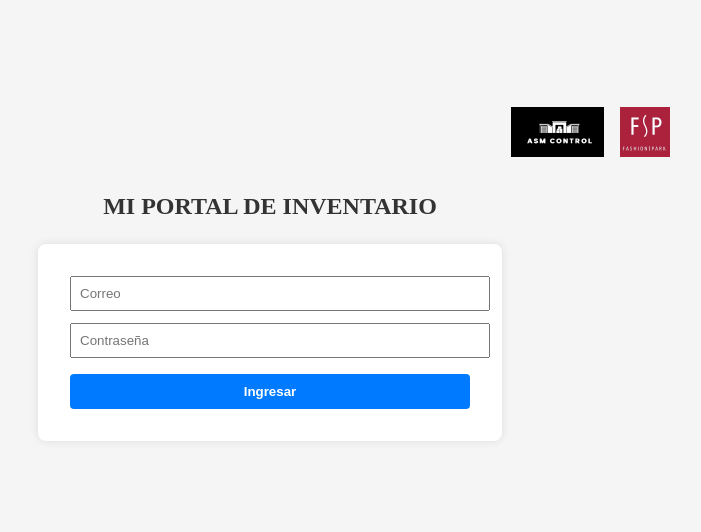
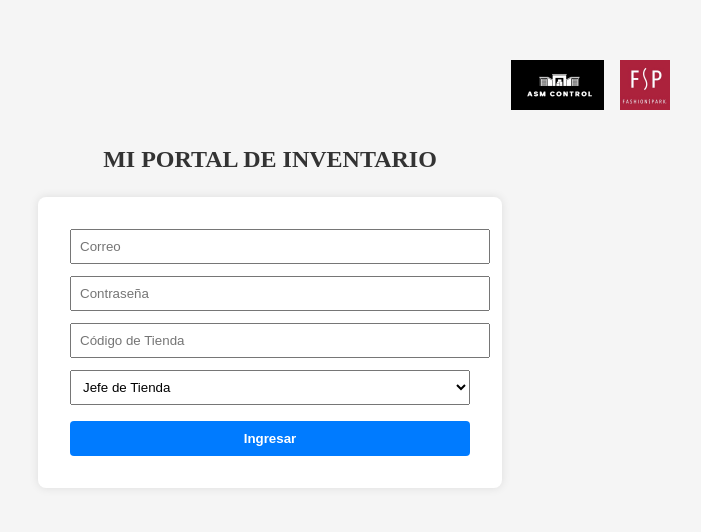
Before and after one commit to asmcontrol/CHECKLIST-PORTAL-FULL, a Next.js app: page /login in a window 1280 px wide. Shown: the part 166-698 px from the top of the page, without its empty margins (370-1071 px from the left). Built offline with nearby package versions, Linux system fonts and the light colour scheme.

Commit message:
Actualización

```diff
--- a/pages/login.tsx
+++ b/pages/login.tsx
@@ -1,46 +1,46 @@
 import { useState } from 'react';
 import { useRouter } from 'next/router';
 import { signInWithEmailAndPassword } from 'firebase/auth';
-import { doc, getDoc } from 'firebase/firestore';
-import { auth, db } from '../firebase/firebaseConfig';
+import { auth } from '../firebase/firebaseConfig';
 
 export default function LoginPage() {
   const router = useRouter();
   const [correo, setCorreo] = useState('');
   const [clave, setClave] = useState('');
+  const [tienda, setTienda] = useState('');
+  const [rol, setRol] = useState<'jefe_tienda' | 'empresa_inventario' | 'auditor'>('jefe_tienda');
   const [error, setError] = useState('');
 
   const handleLogin = async () => {
     try {
-      const userCredential = await signInWithEmailAndPassword(auth, correo, clave);
-      const user = userCredential.user;
-
-      const docRef = doc(db, 'users', user.uid);
-      const docSnap = await getDoc(docRef);
-
-      if (!docSnap.exists()) {
-        setError('Tu cuenta no tiene datos asignados. Contacta al administrador.');
-        return;
-      }
-
-      const { rol, tienda } = docSnap.data();
-
-      if (!rol || !tienda) {
-        setError('Tu cuenta no tiene rol o tienda asignada.');
-        return;
-      }
-
-      // Redirige usando el código de tienda exacto que necesitas en checklist
+      await signInWithEmailAndPassword(auth, correo, clave);
       router.push(`/portal/${tienda}?rol=${rol}`);
     } catch (err) {
-      console.error(err);
       setError('Correo o contraseña incorrectos.');
     }
   };
 
   return (
-    <div style={{ minHeight: '100vh', display: 'flex', flexDirection: 'column', justifyContent: 'center', alignItems: 'center', backgroundColor: '#f5f5f5', padding: '2rem' }}>
-      <div style={{ display: 'flex', justifyContent: 'space-between', alignItems: 'center', width: '100%', maxWidth: '800px', marginBottom: '1rem', padding: '0 2rem' }}>
+    <div style={{
+      minHeight: '100vh',
+      display: 'flex',
+      flexDirection: 'column',
+      justifyContent: 'center',
+      alignItems: 'center',
+      backgroundColor: '#f5f5f5',
+      padding: '2rem'
+    }}>
+
+      {/* Logos superior */}
+      <div style={{
+        display: 'flex',
+        justifyContent: 'space-between',
+        alignItems: 'center',
+        width: '100%',
+        maxWidth: '800px',
+        marginBottom: '1rem',
+        padding: '0 2rem'
+      }}>
         <div style={{ flex: 1 }} />
         <div style={{ display: 'flex', gap: '1rem' }}>
           <img src="/asm-logo.png" alt="ASM Logo" style={{ height: '50px', objectFit: 'contain' }} />
@@ -50,7 +50,14 @@ export default function LoginPage() {
 
       <h2 style={{ marginBottom: '1.5rem', color: '#333' }}>MI PORTAL DE INVENTARIO</h2>
 
-      <div style={{ background: '#fff', padding: '2rem', borderRadius: '8px', boxShadow: '0 0 10px rgba(0,0,0,0.1)', width: '100%', maxWidth: '400px' }}>
+      <div style={{
+        background: '#fff',
+        padding: '2rem',
+        borderRadius: '8px',
+        boxShadow: '0 0 10px rgba(0,0,0,0.1)',
+        width: '100%',
+        maxWidth: '400px'
+      }}>
         <input
           type="email"
           placeholder="Correo"
@@ -58,18 +65,41 @@ export default function LoginPage() {
           onChange={(e) => setCorreo(e.target.value)}
           style={{ width: '100%', marginBottom: '12px', padding: '8px' }}
         />
+
         <input
           type="password"
           placeholder="Contraseña"
           value={clave}
           onChange={(e) => setClave(e.target.value)}
-          style={{ width: '100%', marginBottom: '16px', padding: '8px' }}
+          style={{ width: '100%', marginBottom: '12px', padding: '8px' }}
         />
 
-        <button
-          onClick={handleLogin}
-          style={{ width: '100%', padding: '10px', backgroundColor: '#007bff', color: '#fff', border: 'none', borderRadius: '4px', fontWeight: 'bold' }}
+        <input
+          placeholder="Código de Tienda"
+          value={tienda}
+          onChange={(e) => setTienda(e.target.value)}
+          style={{ width: '100%', marginBottom: '12px', padding: '8px' }}
+        />
+
+        <select
+          value={rol}
+          onChange={(e) => setRol(e.target.value as 'jefe_tienda' | 'empresa_inventario' | 'auditor')}
+          style={{ width: '100%', marginBottom: '16px', padding: '8px' }}
         >
+          <option value="jefe_tienda">Jefe de Tienda</option>
+          <option value="empresa_inventario">Empresa de Inventario</option>
+          <option value="auditor">Auditor</option>
+        </select>
+
+        <button onClick={handleLogin} style={{
+          width: '100%',
+          padding: '10px',
+          backgroundColor: '#007bff',
+          color: '#fff',
+          border: 'none',
+          borderRadius: '4px',
+          fontWeight: 'bold'
+        }}>
           Ingresar
         </button>
 
```
